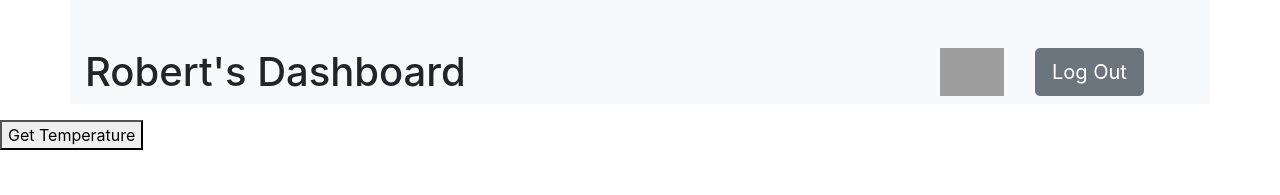
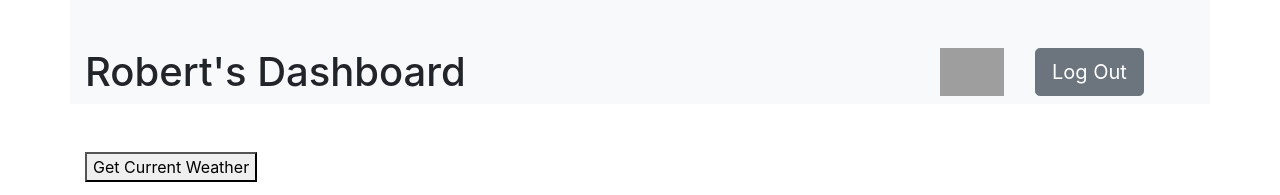
Before and after one commit to RobertBockit/webserver1-, a website: page public/dashboard.html in a window 1280 px wide. Drawn offline with nearby package versions, Linux system fonts and the light colour scheme; grey boxes are pictures that could not be loaded.

Commit message:
Added images to "get current weather"

```diff
--- a/app.js
+++ b/app.js
@@ -72,7 +72,6 @@ app.get('/api/:username/profile-picture-path', (req, res) => {
 
 app.post("/api/login", function (req,res) {
     console.log("/api/login received req.body:")
-    console.log(req)
     let hasAuthUser = false
     let username = req.body.username;
     let password = req.body.password;
--- a/public/dashboard-page-script/updateCurrentWeatherInformation.js
+++ b/public/dashboard-page-script/updateCurrentWeatherInformation.js
@@ -41,14 +41,41 @@ async function getTemperature() {
         }
 
         const resultOfWeather = await weather();// Use await here
-        return resultOfWeather.main.temp
+        return [resultOfWeather.main.temp, resultOfWeather.weather[0].main]
 
 }
+
+let weather;
 function updateText(){
     getTemperature().then(function (result) {
         const weatherBox = document.getElementById("weatherNotice")
-        weatherBox.textContent = "Currently, temperature in Berlin is " + result
+        weatherBox.textContent = "Currently, temperature in Berlin is " + result[0]
+        console.log(result)
+        weather = result[1]
+        console.log(weather)
+
+        let path;
+
+        switch (weather){
+            case "Thunderstorm" : path = "/weather-images/thundrestorm.png"; break
+            case "Rain" : path = "/weather-images/rain.png"; break
+            case "Clear" : path = "/weather-images/sunny.png"; break
+            case "Clouds" : path = "/weather-images/cloudy.png"; break
+            case "Snow" : path = "/weather-images/snowy.png"; break
+        }
+
+        console.log(path)
+
+        const elem = document.createElement("img");
+        elem.src = path
+        document.getElementById(" weather-image").appendChild(elem);
+
+
+
     })
 
 
+
+
+
 }
--- a/public/dashboard.html
+++ b/public/dashboard.html
@@ -19,9 +19,11 @@
     </div>
 
 </div>
-<div>
+<div class="container mt-5">
+
+    <button onclick="updateText()">Get Current Weather</button>
     <p id="weatherNotice"> </p>
-    <button onclick="updateText()">Get Temperature</button>
+    <div class="weather-img" style='width: 300px; height:200px; overflow:hidden;' id = ' weather-image'> </div>
 </div>
 
 
```
Also changed, not shown: public/weather-images/cloudy.png (added), public/weather-images/rain.png (added), public/weather-images/snowy.png (added), public/weather-images/sunny.png (added), public/weather-images/thunderstorm.png (added).
